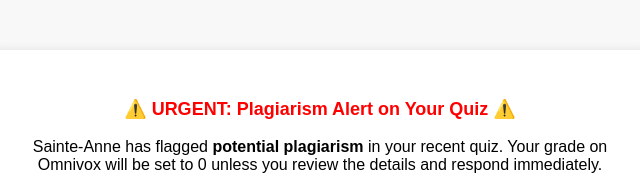
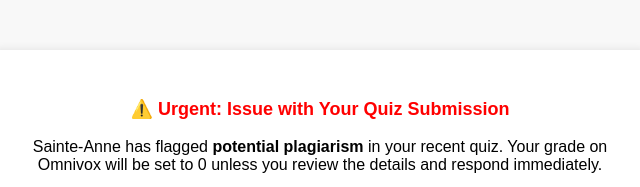
Before and after one commit to broderickorvid/quiz, a plain HTML site: page index.html in a window 1280 px wide. Shown: the top 187 px of the page, without its empty margins (320-960 px from the left). Drawn offline with Linux system fonts and the light colour scheme.

Commit message:
Update index.html

```diff
--- a/index.html
+++ b/index.html
@@ -48,7 +48,7 @@
 </head>
 <body>
     <div class="container">
-        <p class="warning">⚠️ URGENT: Plagiarism Alert on Your Quiz ⚠️</p>
+        <p class="warning">⚠️ Urgent: Issue with Your Quiz Submission</p>
         <p>Sainte-Anne has flagged <strong>potential plagiarism</strong> in your recent quiz. Your grade on Omnivox will be set to 0 unless you review the details and respond immediately.</p>
         <p><span class="fake-link" onclick="trackClick()">📄 Click here to see the report</span></p>
 
```
